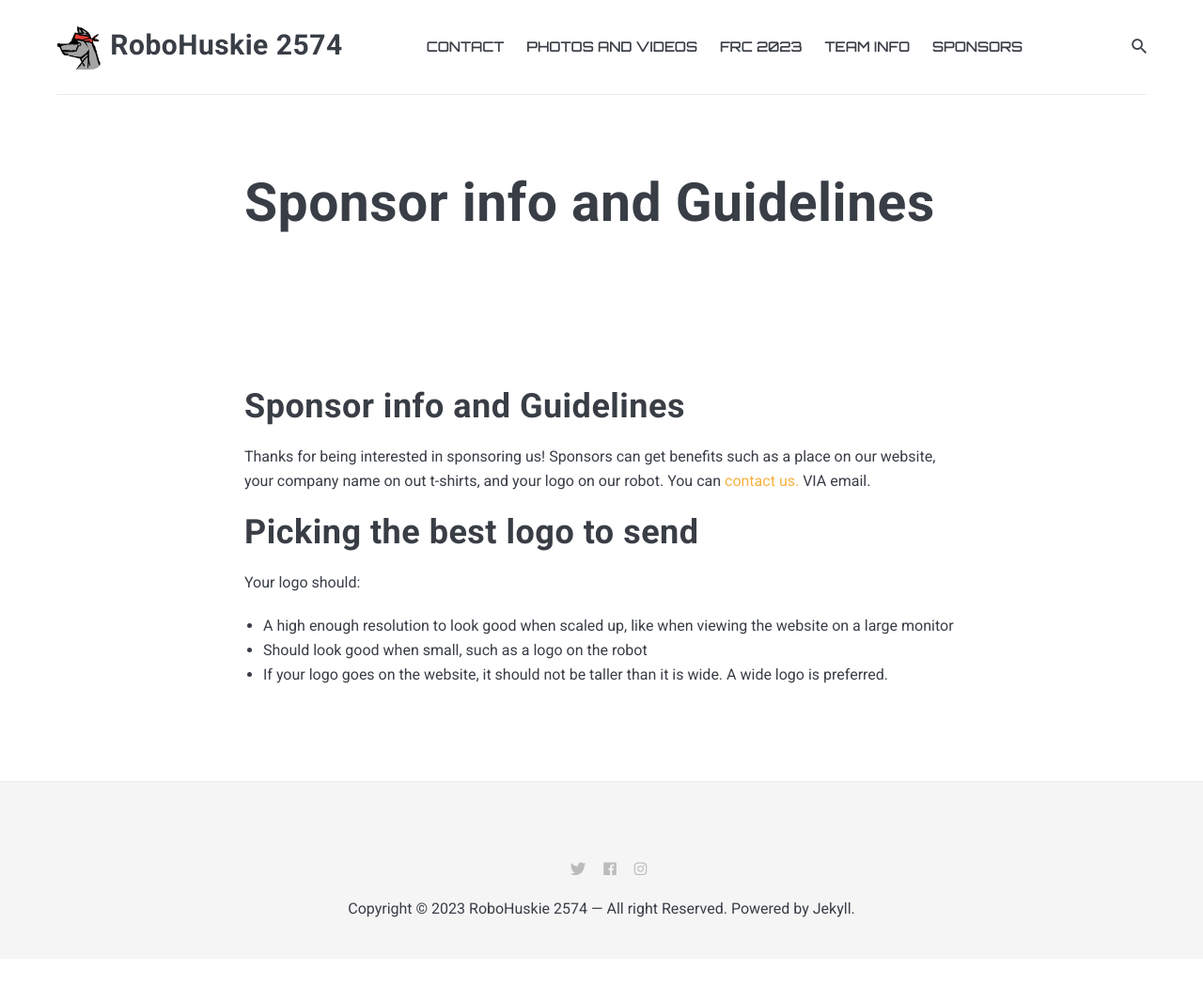
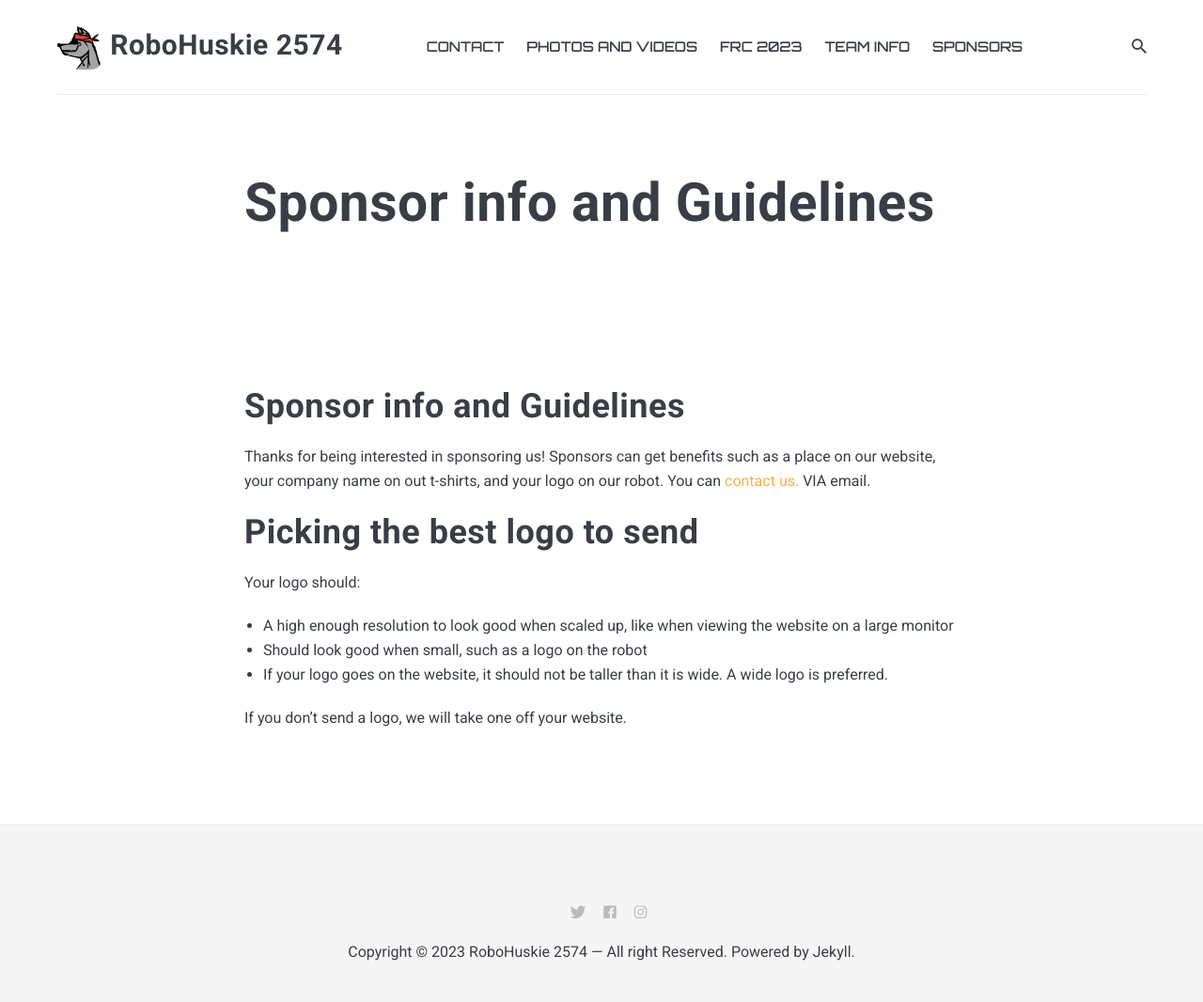
Before and after one commit to Robohuskie2574/Robohuskie2574.github.io, a Jekyll site: the page built from _pages/sinfo.md, in a window 1280 px wide. Shown: the whole page at 94% size. Built offline with Jekyll 4.4.1, drawn with Linux system fonts in a browser that asks for light colours; nearby versions of some CDN libraries; before the commit the page ends 1020 px from its top, so only the background shows below that.

Commit message:
update sinfo

```diff
--- a/_pages/sinfo.md
+++ b/_pages/sinfo.md
@@ -14,3 +14,4 @@ Your logo should:
   <li>Should look good when small, such as a logo on the robot</li>
   <li>If your logo goes on the website, it should not be taller than it is wide. A wide logo is preferred.</li>
 </ul>
+If you don't send a logo, we will take one off your website.
```
